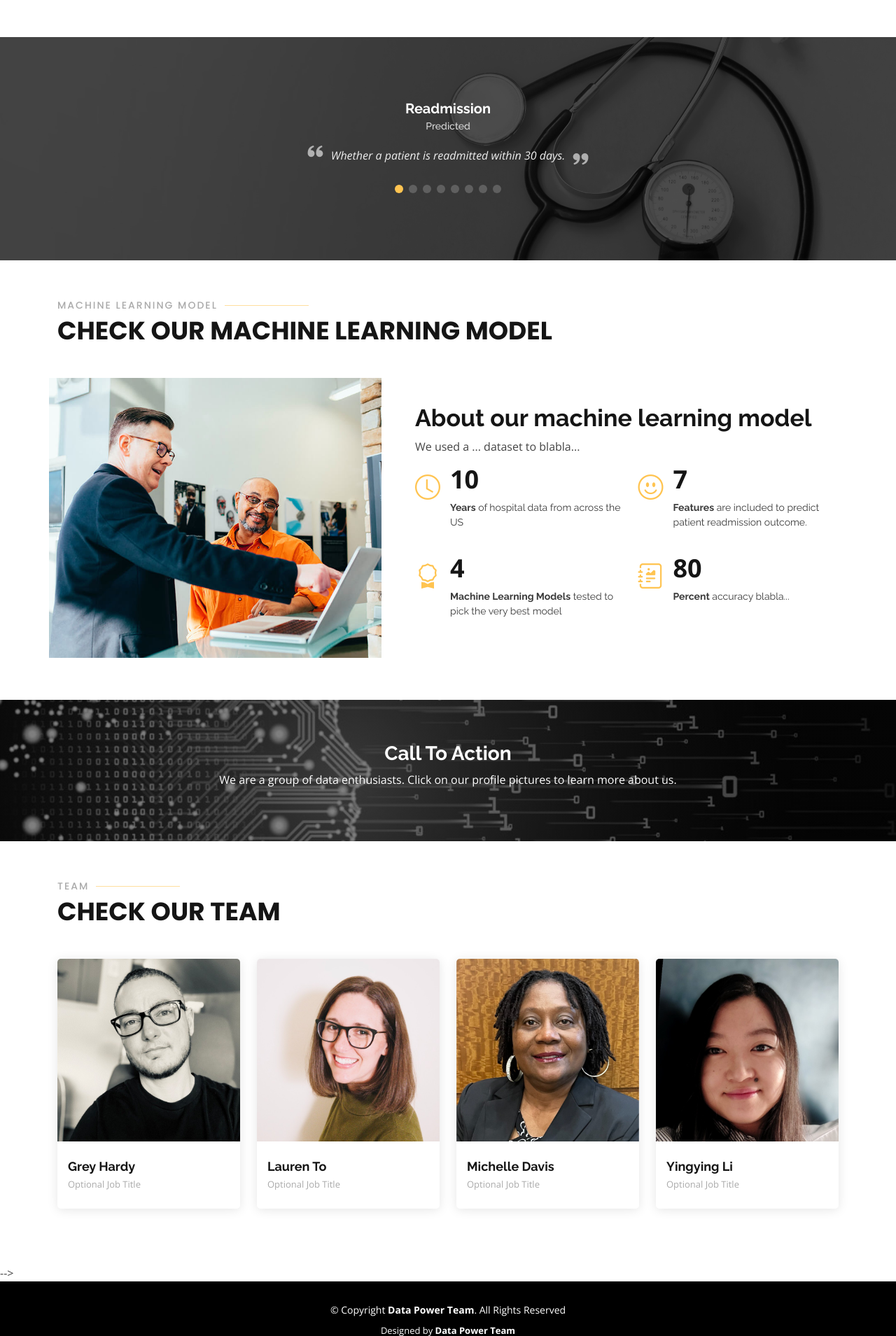
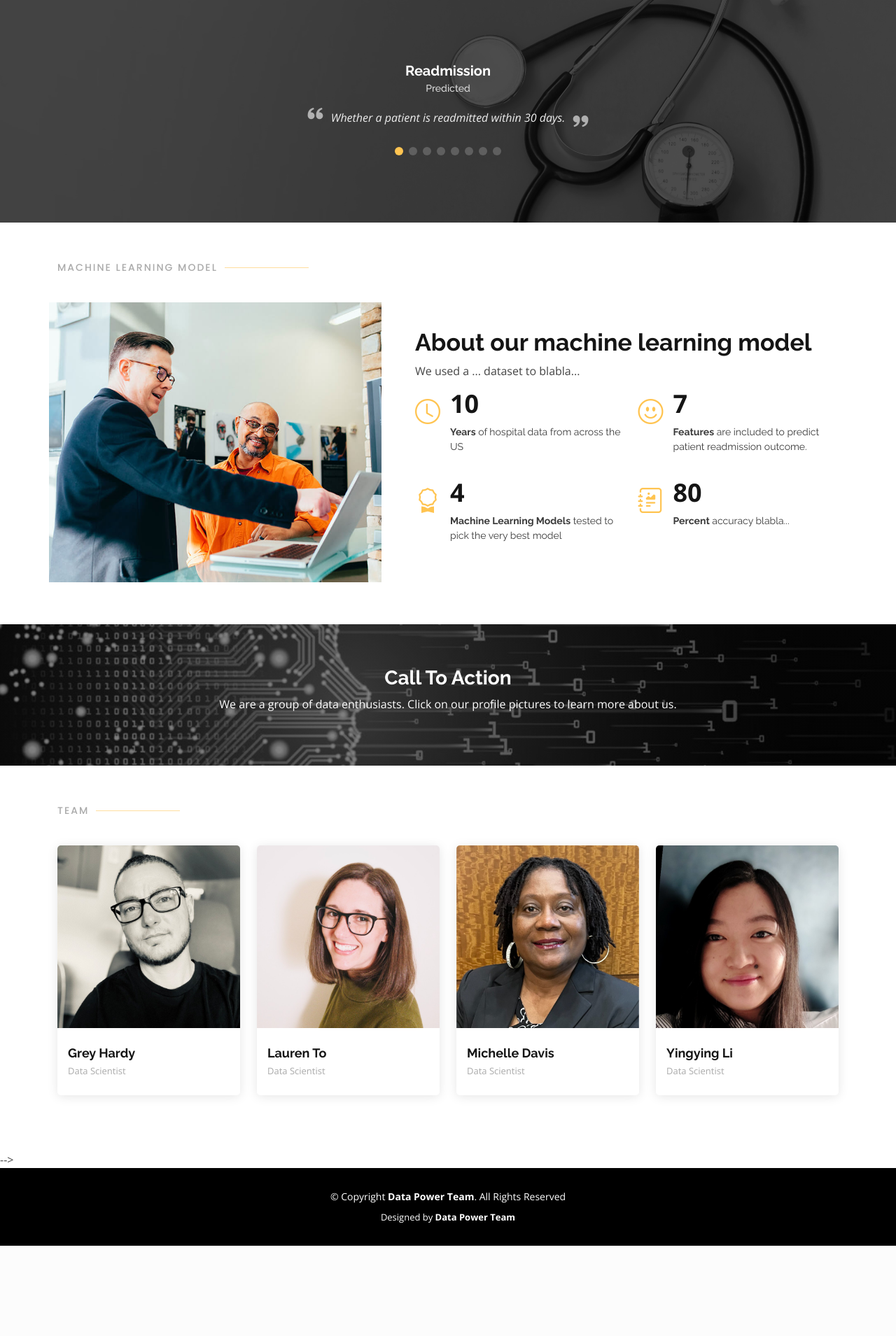
Before and after one commit to uvineet53/optum_22, a Flask app: page / in a window 1280 px wide. Shown: the part 2259-4168 px from the top of the page at 70% size. After the commit the page ends 4039 px from the top, so only its background shows below. Run offline with Flask 2, Linux system fonts and the light colour scheme; parts of the project's set-up code (start-up, migrations or seed data) failed here and were passed over; some libraries are stand-ins or nearby versions.

Commit message:
updating html

```diff
--- a/templates/index.html
+++ b/templates/index.html
@@ -198,7 +198,7 @@
               <li><i class="ri-check-double-line"></i> American hospitals spend over $41 billion on diabetic patients who are readmitted within 30 days of discharge. </li>
             </ul>
             <p>
-              Being able to determine factors that lead to higher readmission in such patients, and predicting which patients will get readmitted can help hospitals save millions of dollars while improving quality of care. Therefore, reducing readmission rates for diabetic patients has great potential to reduce medical cost.
+              Being able to determine factors that lead to higher readmission in such patients and predicting which patients will get readmitted can help hospitals save millions of dollars while improving quality of care. Therefore, reducing readmission rates for diabetic patients has great potential to reduce medical cost.
             </p>
           </div>
         </div>
@@ -266,7 +266,7 @@
 
         <div class="section-title">
           <h2>Services</h2>
-          <p>Check our Services</p>
+          <!-- <p>Services Provided</p> -->
         </div>
 
         <div class="row">
@@ -582,7 +582,7 @@
 
         <div class="section-title">
           <h2>Machine Learning Model</h2>
-          <p>Check our machine learning model</p>
+          <!-- <p>Check our machine learning model</p> -->
         </div>
 
         <div class="row no-gutters">
@@ -651,7 +651,7 @@
 
         <div class="section-title">
           <h2>Team</h2>
-          <p>Check our Team</p>
+          <!-- <p>Check our Team</p> -->
         </div>
 
         <div class="row">
@@ -669,7 +669,7 @@
               </div>
               <div class="member-info">
                 <h4>Grey Hardy</h4>
-                <span>Optional Job Title</span>
+                <span>Data Scientist</span>
               </div>
             </div>
           </div>
@@ -687,7 +687,7 @@
               </div>
               <div class="member-info">
                 <h4>Lauren To</h4>
-                <span>Optional Job Title</span>
+                <span>Data Scientist</span>
               </div>
             </div>
           </div>
@@ -705,7 +705,7 @@
               </div>
               <div class="member-info">
                 <h4>Michelle Davis</h4>
-                <span>Optional Job Title</span>
+                <span>Data Scientist</span>
               </div>
             </div>
           </div>
@@ -723,7 +723,7 @@
               </div>
               <div class="member-info">
                 <h4>Yingying Li</h4>
-                <span>Optional Job Title</span>
+                <span>Data Scientist</span>
               </div>
             </div>
           </div>
```
